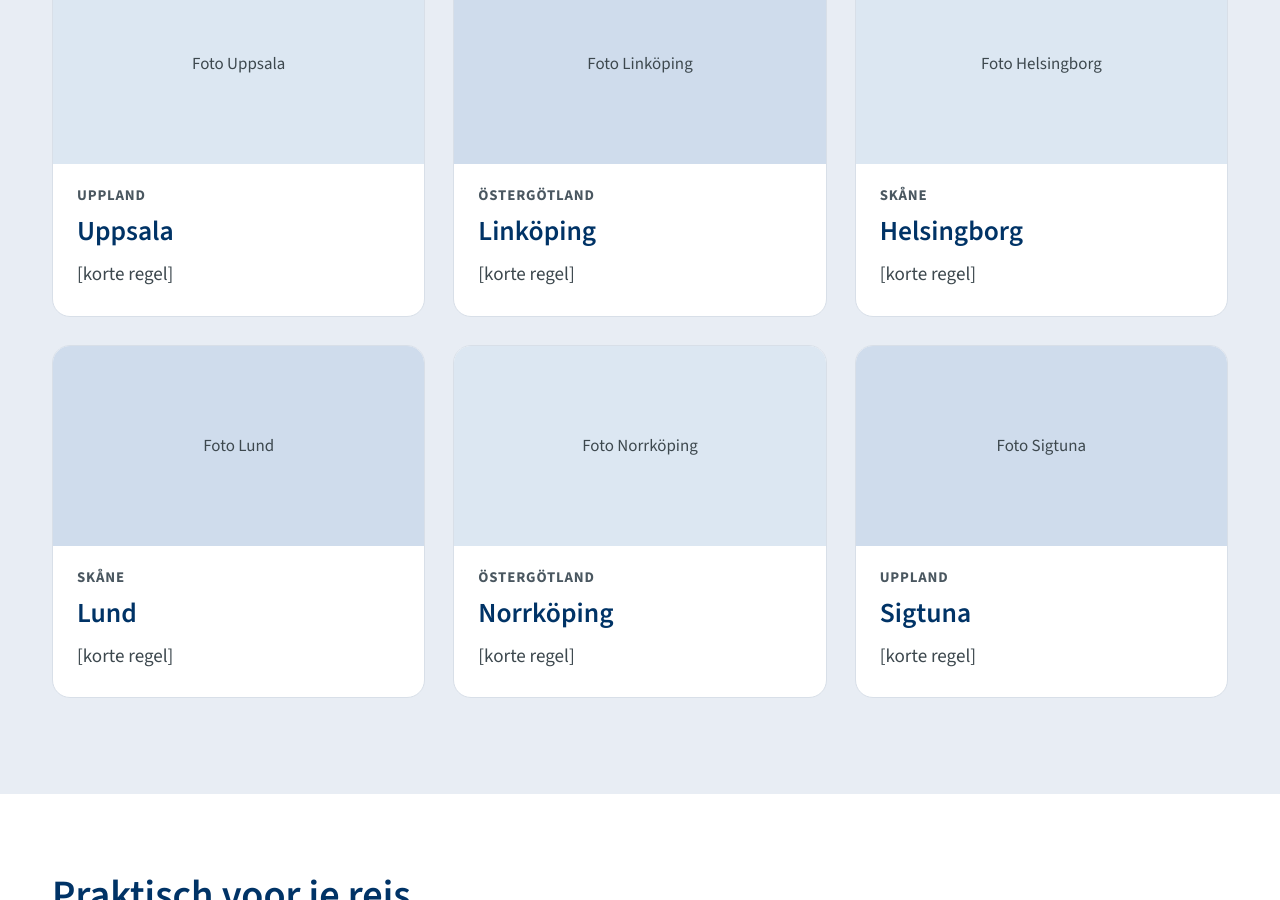
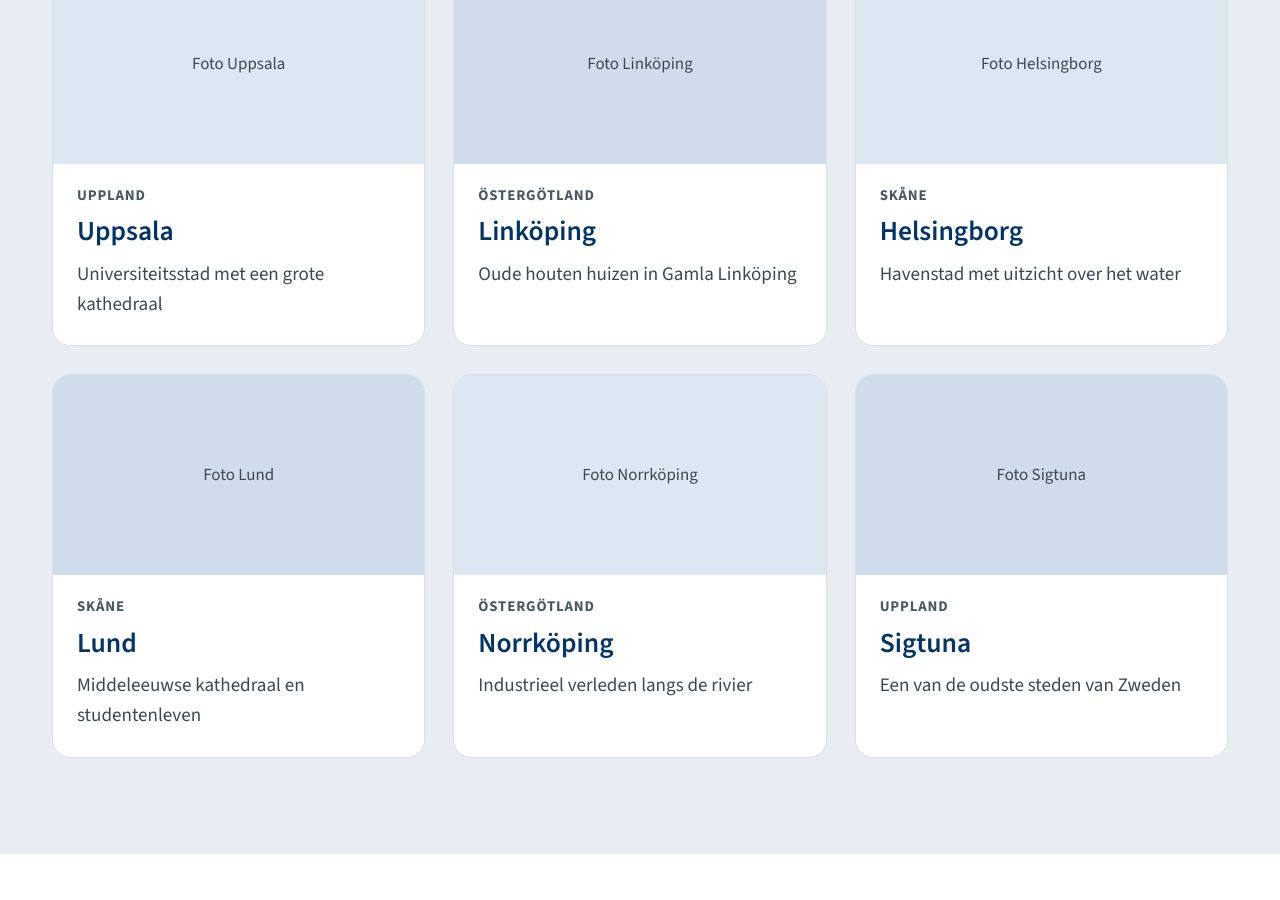
Before and after one commit to verrassendzweden/verrassendzweden.github.io, a Jekyll site: the page built from index.html, in a window 1280 px wide and 900 px high, scrolled down 915 px. Built offline with Jekyll 4.4.1, drawn with Linux system fonts in a browser that asks for light colours.

Commit message:
Add files via upload

```diff
--- a/_data/steden.yml
+++ b/_data/steden.yml
@@ -1,26 +1,27 @@
 # Voorlopige lijst met voorbeeldsteden (regio-indeling en lanceringssteden staan nog open).
+# De korte regels zijn voorlopig en worden later aangepast.
 # Volgorde: Zweeds alfabet, å, ä en ö na de z.
 - naam: Helsingborg
   regio: Skåne
   bestand: helsingborg
-  regel: "[korte regel]"
+  regel: "Havenstad met uitzicht over het water"
 - naam: Lund
   regio: Skåne
   bestand: lund
-  regel: "[korte regel]"
+  regel: "Middeleeuwse kathedraal en studentenleven"
 - naam: Sigtuna
   regio: Uppland
   bestand: sigtuna
-  regel: "[korte regel]"
+  regel: "Een van de oudste steden van Zweden"
 - naam: Uppsala
   regio: Uppland
   bestand: uppsala
-  regel: "[korte regel]"
+  regel: "Universiteitsstad met een grote kathedraal"
 - naam: Linköping
   regio: Östergötland
   bestand: linkoping
-  regel: "[korte regel]"
+  regel: "Oude houten huizen in Gamla Linköping"
 - naam: Norrköping
   regio: Östergötland
   bestand: norrkoping
-  regel: "[korte regel]"
+  regel: "Industrieel verleden langs de rivier"
```
